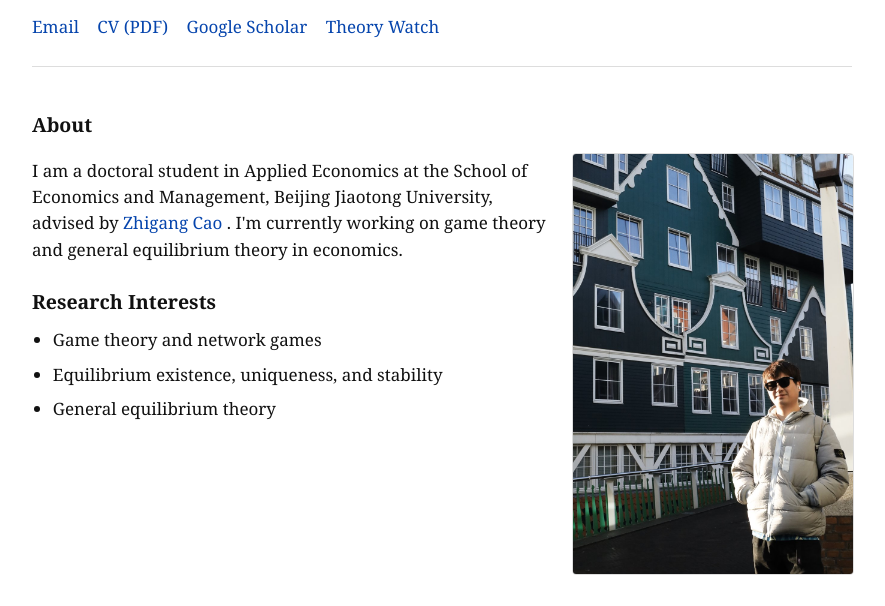
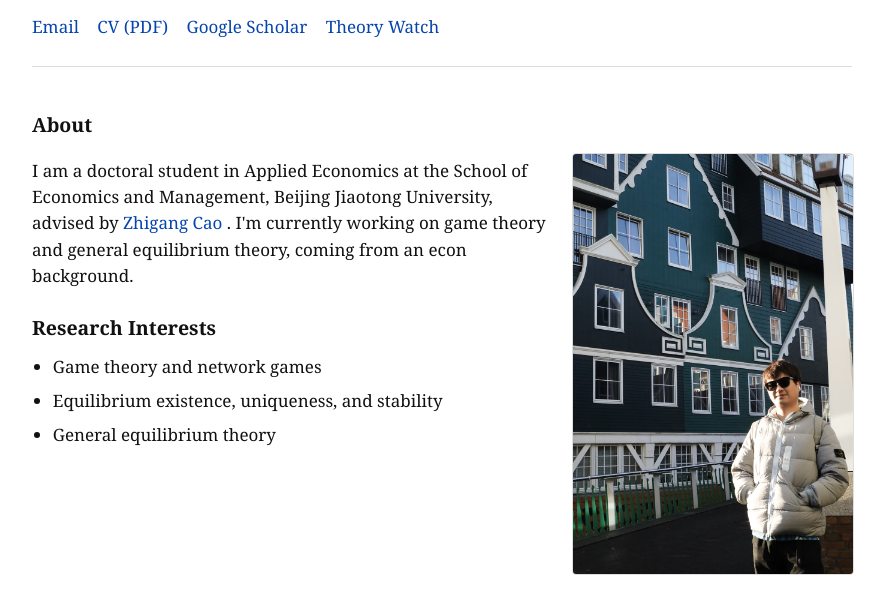
Before and after one commit to econstill/econstill.github.io, a plain HTML site: page index.html in a window 1280 px wide. Shown: the part 127-733 px from the top of the page, without its empty margins (198-1083 px from the left). Drawn offline with Linux system fonts and the light colour scheme; no server answers.

Commit message:
Use approved casual econ-background wording on homepage

```diff
--- a/index.html
+++ b/index.html
@@ -79,8 +79,8 @@
           <a href="https://scholar.google.com/citations?user=nbYlo7cAAAAJ&hl=en" target="_blank" rel="noopener">
             Zhigang Cao
           </a>.
-          I'm currently working on game theory and general equilibrium theory in
-          economics.
+          I'm currently working on game theory and general equilibrium theory,
+          coming from an econ background.
         </p>
         <div class="research-interests">
           <h2>Research Interests</h2>
```
